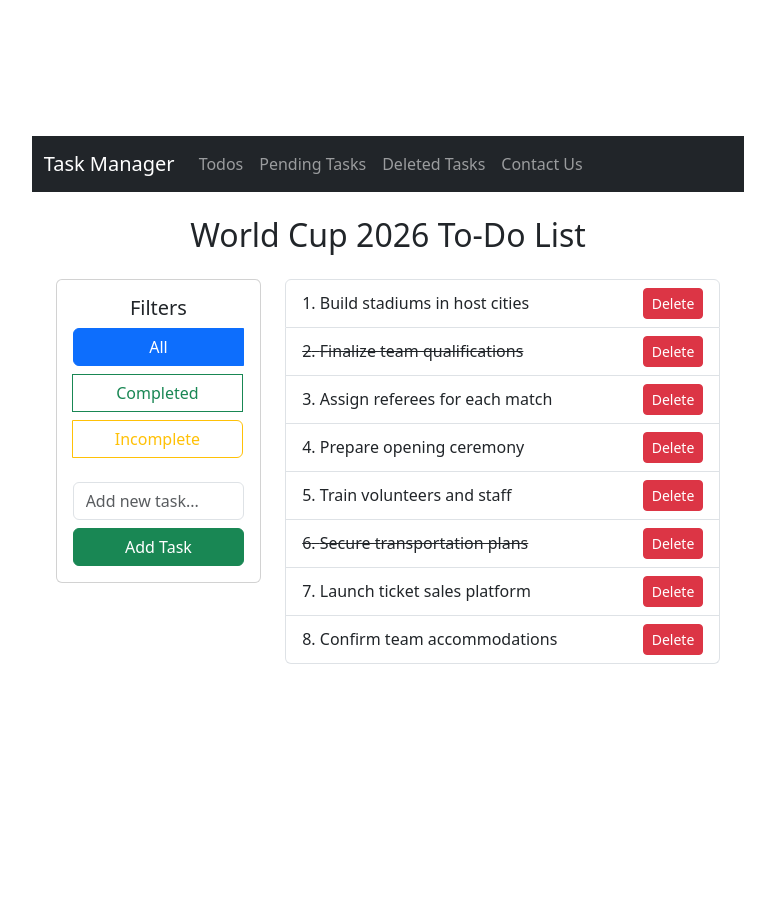
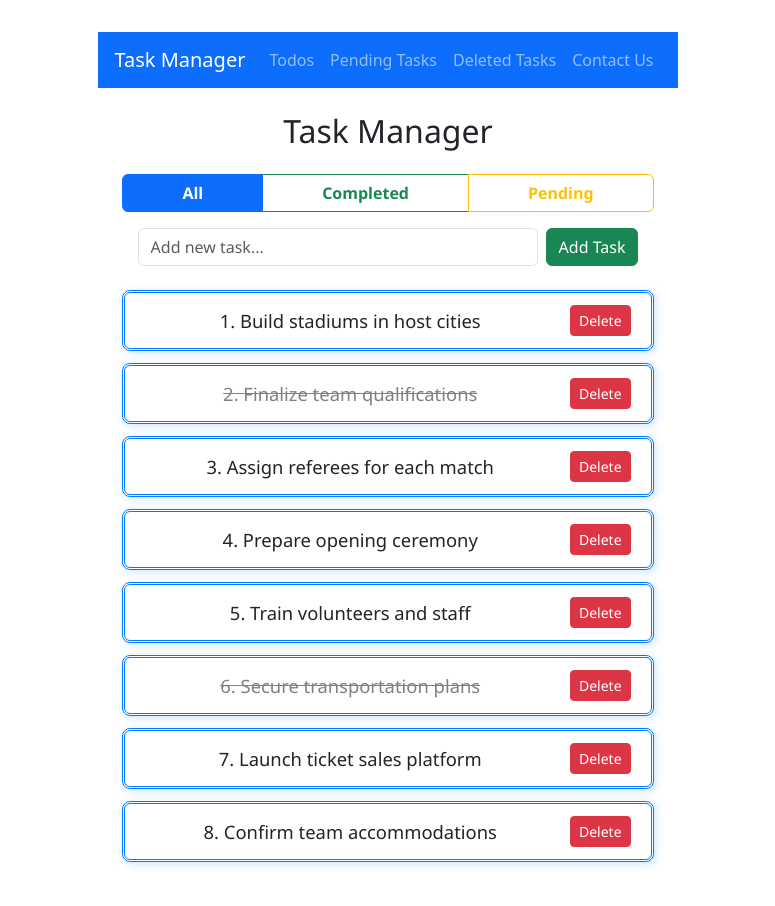
Before and after one commit to mugabebertrand/React-Project003, a React (Vite) app: page / in a window 1280 px wide. Shown: the whole page, without its empty margins (252-1027 px from the left). Before the commit the page ends 800 px from the top, so only its background shows below. Built offline with nearby package versions, Linux system fonts and the light colour scheme.

Commit message:
Update Navbar, Todos and add style.css

```diff
--- a/src/App.jsx
+++ b/src/App.jsx
@@ -7,6 +7,7 @@ import Todos from './Todos';
 import DeletedTask from './DeletedTask';
 import PendingTask from './PendingTask';
 import ContactUs from './ContactUs';
+import './style.css';
 
 const initialTodos = [
   { id: 1, text: 'Build stadiums in host cities', status: 'pending' },
--- a/src/Navbar.jsx
+++ b/src/Navbar.jsx
@@ -3,8 +3,9 @@ import { Link } from 'react-router-dom';
 
 function Navbar() {
   return (
-    <nav className="navbar navbar-expand-lg navbar-dark bg-dark">
-      <div className="container-fluid">
+    // <nav className="navbar navbar-expand-lg navbar-dark bg-dark">
+     <nav className="navbar navbar-expand-lg navbar-dark bg-primary px-3">
+      {/* <div className="container-fluid"> */}
         <Link className="navbar-brand" to="/">Task Manager</Link>
 
         <button
@@ -28,7 +29,7 @@ function Navbar() {
 
           </ul>
         </div>
-      </div>
+      {/* </div> */}
     </nav>
   );
 }
--- a/src/Todos.jsx
+++ b/src/Todos.jsx
@@ -1,128 +1,129 @@
 import React, { useState } from 'react';
+import './style.css';
 
 function Todos({ todos, setTodos }) {
   const [newTodo, setNewTodo] = useState('');
   const [filter, setFilter] = useState('all');
 
+  // Filter tasks based on status and filter selected
+  const filteredTodos = todos.filter(todo => {
+    if (filter === 'all') return todo.status !== 'deleted';
+    if (filter === 'pending') return todo.status === 'pending';
+    if (filter === 'completed') return todo.status === 'completed';
+    return true;
+  });
+
+  // Add new task
   const handleAddTodo = (e) => {
     e.preventDefault();
     if (newTodo.trim() === '') return;
+
     const newTask = {
       id: Date.now(),
-      text: newTodo,
+      text: newTodo.trim(),
       status: 'pending',
     };
+
     setTodos([...todos, newTask]);
     setNewTodo('');
   };
 
-  const toggleComplete = (id) => {
-    setTodos(
-      todos.map((todo) =>
+  // Toggle between completed and pending
+  const toggleCompletion = (id) => {
+    setTodos(prev =>
+      prev.map(todo =>
         todo.id === id
-          ? { ...todo, status: todo.status === 'completed' ? 'pending' : 'completed' }
+          ? {
+              ...todo,
+              status: todo.status === 'completed' ? 'pending' : 'completed',
+            }
           : todo
       )
     );
   };
 
+  // Mark task as deleted
   const deleteTodo = (id) => {
-    setTodos(
-      todos.map((todo) => (todo.id === id ? { ...todo, status: 'deleted' } : todo))
+    setTodos(prev =>
+      prev.map(todo =>
+        todo.id === id ? { ...todo, status: 'deleted' } : todo
+      )
     );
   };
 
-  const filteredTodos = todos.filter((todo) => {
-    if (filter === 'completed') return todo.status === 'completed';
-    if (filter === 'incomplete') return todo.status === 'pending';
-    return todo.status !== 'deleted';
-  });
+  return (
+    <div className="container mt-4 todo-container">
+      <h2 className="text-center mb-4">Task Manager</h2>
 
-  return (
-    <div className="container mt-4">
-      <h2 className="text-center mb-4">World Cup 2026 To-Do List</h2>
-      <div className="row">
-        {/* Sidebar */}
-        <div className="col-md-4 mb-3">
-          <div className="card p-3">
-            <h5>Filters</h5>
-            <div className="btn-group d-flex flex-column" role="group" aria-label="Task filters">
+      {/* Filter Buttons */}
+      <div
+        className="btn-group d-flex justify-content-center mb-3"
+        role="group"
+        aria-label="Filter tasks"
+      >
         <button
-                type="button"
-                className={`btn btn-outline-primary mb-2 w-100 ${filter === 'all' ? 'active' : ''}`}
+          className={`btn btn-outline-primary ${filter === 'all' ? 'active' : ''}`}
           onClick={() => setFilter('all')}
           style={{ whiteSpace: 'nowrap' }}
         >
           All
         </button>
         <button
-                type="button"
-                className={`btn btn-outline-success mb-2 w-100 ${filter === 'completed' ? 'active' : ''}`}
+          className={`btn btn-outline-success ${filter === 'completed' ? 'active' : ''}`}
           onClick={() => setFilter('completed')}
           style={{ whiteSpace: 'nowrap' }}
         >
           Completed
         </button>
         <button
-                type="button"
-                className={`btn btn-outline-warning mb-2 w-100 ${filter === 'incomplete' ? 'active' : ''}`}
-                onClick={() => setFilter('incomplete')}
+          className={`btn btn-outline-warning ${filter === 'pending' ? 'active' : ''}`}
+          onClick={() => setFilter('pending')}
           style={{ whiteSpace: 'nowrap' }}
         >
-                Incomplete
+          Pending
         </button>
       </div>
-            <form onSubmit={handleAddTodo} className="mt-3">
+
+      {/* Add New Task Form */}
+      <form onSubmit={handleAddTodo} className="d-flex mb-4 justify-content-center">
         <input
           type="text"
           value={newTodo}
           onChange={(e) => setNewTodo(e.target.value)}
           placeholder="Add new task..."
-                className="form-control mb-2"
+          className="form-control me-2 todo-input"
         />
-              <button type="submit" className="btn btn-success w-100">
+        <button type="submit" className="btn btn-success">
           Add Task
         </button>
       </form>
-          </div>
-        </div>
 
-        {/* Main content: Task list */}
-        <div className="col-md-8">
+      {/* Task List */}
       {filteredTodos.length === 0 ? (
-            <p className="text-center">No tasks to display.</p>
+        <p className="text-center">No tasks to show</p>
       ) : (
-            <ul className="list-group">
-              {filteredTodos.map((todo, index) => (
-                <li
-                  key={todo.id}
-                  className={`list-group-item d-flex justify-content-between align-items-center ${
-                    todo.status === 'completed' ? 'completed-task' : ''
-                  }`}
-                >
-                  <span
+        filteredTodos.map((todo, index) => (
+          <div key={todo.id} className="todo-box">
+            <div
+              className="todo-item"
+              onClick={() => toggleCompletion(todo.id)}
+              title="Click to toggle complete"
               style={{
                 textDecoration: todo.status === 'completed' ? 'line-through' : 'none',
-                      cursor: 'pointer',
               }}
-                    onClick={() => toggleComplete(todo.id)}
-                    title="Toggle complete"
             >
               {index + 1}. {todo.text}
-                  </span>
+            </div>
             <button
-                    className="btn btn-sm btn-danger"
+              className="btn btn-sm btn-danger delete-btn"
               onClick={() => deleteTodo(todo.id)}
               title="Delete task"
             >
               Delete
             </button>
-                </li>
-              ))}
-            </ul>
+          </div>
+        ))
       )}
-        </div>
-      </div>
     </div>
   );
 }
--- /dev/null
+++ b/src/style.css
@@ -0,0 +1,56 @@
+/* Container styling */
+.todo-container {
+  max-width: 700px;
+  margin: auto;
+  font-family: 'Segoe UI', Tahoma, Geneva, Verdana, sans-serif;
+}
+
+/* Input styling */
+.todo-input {
+  font-size: 1.1rem;
+  padding: 10px;
+  max-width: 400px;
+}
+
+/* Task box wrapper */
+.todo-box {
+  display: flex;
+  justify-content: space-between;
+  align-items: center;
+  border: double 3px #007bff; /* double border */
+  border-radius: 8px;
+  padding: 12px 20px;
+  margin-bottom: 12px;
+  background-color: #ffffff;
+  box-shadow: 2px 2px 8px rgba(0, 123, 255, 0.2);
+  transition: background-color 0.3s ease;
+}
+
+.todo-box:hover {
+  background-color: #e6f0ff;
+  cursor: pointer;
+}
+
+/* Task text */
+.todo-item {
+  flex-grow: 1;
+  font-size: 1.15rem;
+  user-select: none;
+}
+
+/* Delete button */
+.delete-btn {
+  margin-left: 15px;
+}
+
+/* Completed task style */
+.todo-item[style*="line-through"] {
+  color: gray;
+}
+
+/* Filter buttons nowrap */
+.btn-group .btn {
+  white-space: nowrap;
+  font-weight: 600;
+  font-size: 1rem;
+}
```
Lines whose indentation alone changed are shown as unchanged.
